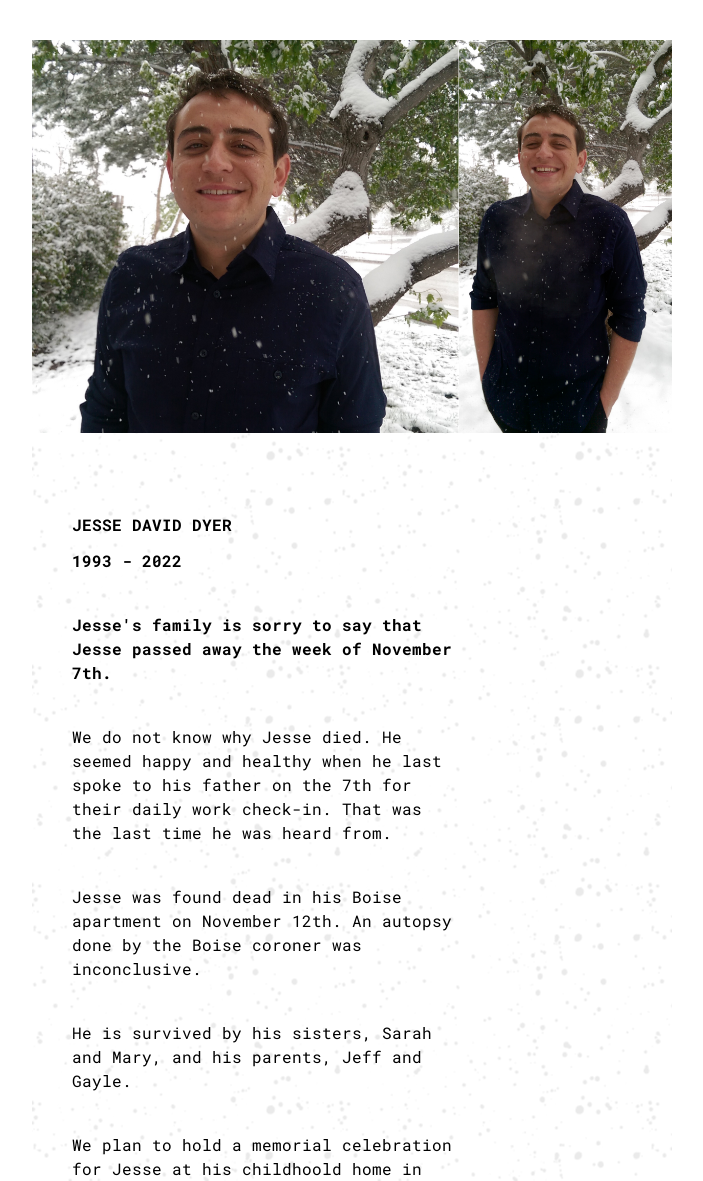
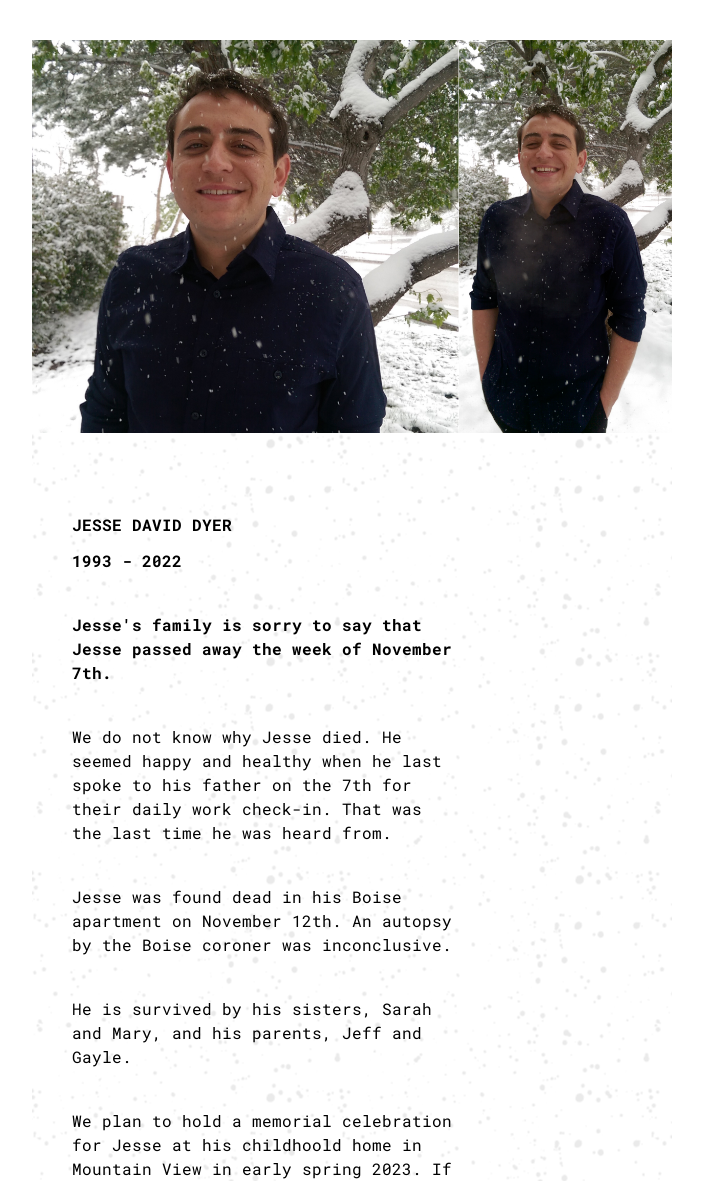
Before and after one commit to elcaminovineyard/elcaminovineyard.github.io, a website: page index.html in a window 1280 px wide. Shown: the top 1181 px of the page, without its empty margins (288-991 px from the left). Drawn offline with Linux system fonts and the light colour scheme.

Commit message:
Text tweek

```diff
--- a/index.html
+++ b/index.html
@@ -22,7 +22,7 @@
                         for their daily work check-in. That was the last time he was heard from.
                     </div>
                     <div class="col-span-8 pt-10">
-                        Jesse was found dead in his Boise apartment on November 12th. An autopsy done by the Boise coroner was inconclusive.
+                        Jesse was found dead in his Boise apartment on November 12th. An autopsy by the Boise coroner was inconclusive.
                     </div>
                     <div class="col-span-8 pt-10">
                         He is survived by his sisters, Sarah and Mary, and his parents, Jeff and Gayle.
```
